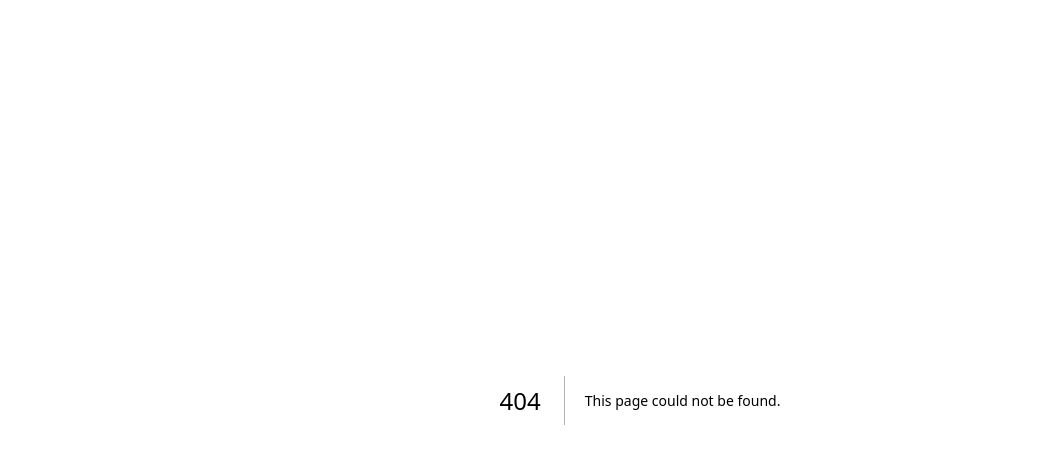
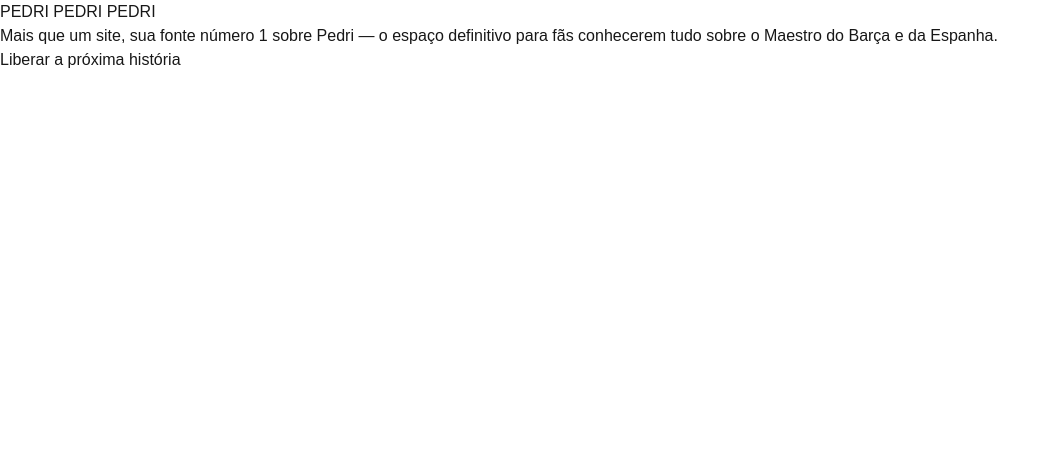
Before and after one commit to limabea23/PEDRI-PEDRI-PEDRI-FRONTEND, a Next.js app: page /home in a window 1280 px wide. Before the commit this address had no page. Shown: the top 464 px of the page, without its empty margins (0-1059 px from the left). Built offline with nearby package versions, Linux system fonts and the light colour scheme.

Commit message:
feat: link my API

```diff
--- /dev/null
+++ b/src/app/home/page.jsx
@@ -0,0 +1,48 @@
+"use client";
+
+import { useState } from "react";
+import axios from "axios";
+import styles from "./home.module.css";
+
+export default function Page() {
+    const [listagem, setListagem] = useState([]);
+    const [loading, setLoading] = useState(false);
+
+    const buscarListagem = async () => {
+        setLoading(true);
+        try{
+            const response = await axios.get("http://localhost:5080/api/listagem");
+            setListagem(response.data);
+        } catch (error) {
+            console.error("Erro ao buscar listagem:", error);
+        } finally {
+            setLoading(false);
+        }
+    };
+
+    return (
+        <div className={styles.container}>
+            <h1 className={styles.titulo}>PEDRI PEDRI PEDRI</h1>
+            <p className={styles.subtitulo}>Mais que um site, sua fonte número 1 sobre Pedri — o espaço definitivo para fãs conhecerem tudo sobre o Maestro do Barça e da Espanha.</p>
+
+            <div className={styles.button}>
+                <button onClick={buscarListagem} disabled={loading} className={styles.btnLiberar}>
+                    {loading ? "Carregando ..." : "Liberar a próxima história"}
+                </button>
+            </div>
+
+            <div className={styles.gridListagem}>
+                {listagem.map((listagem) => (
+                    <div key={listagem.idListagem} className={styles.cardListagem}>
+                        <p>{listagem.conteudo}</p>
+                    </div>
+                )
+            )}
+            </div>
+
+
+
+
+        </div>
+    );
+}
```
Also changed, not shown: package.json (+5 -4 lines), src/app/home/home.module.css (added), 1 other file (tests, documents, lock files or other folders).
